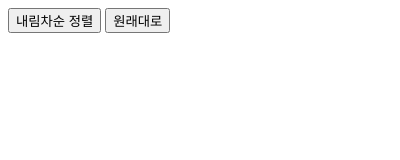
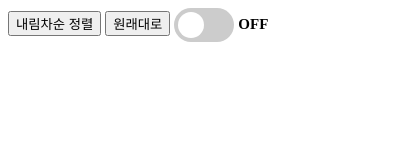
Before and after one commit to mazassumnida/tierimnida, a browser extension: page popup.html in a window 400 px wide. Drawn offline with Linux system fonts and the light colour scheme.

Commit message:
확률적으로 켜지는 토글버튼(기능없음)

```diff
--- a/popup.html
+++ b/popup.html
@@ -2,6 +2,77 @@
 <html lang="en">
   <head>
     <meta charset="UTF-8" />
+    <script src="./scripts/jquery.js"></script>
+    <style>
+      /* The switch - the box around the slider */
+      .switch {
+        position: relative;
+        display: inline-block;
+        width: 60px;
+        height: 34px;
+        vertical-align: middle;
+      }
+
+      /* Hide default HTML checkbox */
+      .switch input {
+        display: none;
+      }
+
+      /* The slider */
+      .slider {
+        position: absolute;
+        cursor: pointer;
+        top: 0;
+        left: 0;
+        right: 0;
+        bottom: 0;
+        background-color: #ccc;
+        -webkit-transition: 0.4s;
+        transition: 0.4s;
+      }
+
+      .slider:before {
+        position: absolute;
+        content: "";
+        height: 26px;
+        width: 26px;
+        left: 4px;
+        bottom: 4px;
+        background-color: white;
+        -webkit-transition: 0.4s;
+        transition: 0.4s;
+      }
+
+      input:checked + .slider {
+        background-color: #2196f3;
+      }
+
+      input:focus + .slider {
+        box-shadow: 0 0 1px #2196f3;
+      }
+
+      input:checked + .slider:before {
+        -webkit-transform: translateX(26px);
+        -ms-transform: translateX(26px);
+        transform: translateX(26px);
+      }
+
+      /* Rounded sliders */
+      .slider.round {
+        border-radius: 34px;
+      }
+
+      .slider.round:before {
+        border-radius: 50%;
+      }
+
+      p {
+        margin: 0px;
+        display: inline-block;
+        font-size: 15px;
+        font-weight: bold;
+      }
+    </style>
     <meta http-equiv="X-UA-Compatible" content="IE=edge" />
     <meta name="viewport" content="width=device-width, initial-scale=1.0" />
     <title>Document</title>
@@ -9,6 +80,12 @@
   <body>
     <button id="toggle_sort">내림차순 정렬</button>
     <button id="toggle_origin">원래대로</button>
+    <label class="switch">
+      <input type="checkbox" />
+      <span class="slider round"></span>
+    </label>
+    <p>OFF</p>
+    <p style="display: none">ON</p>
     <script src="./scripts/popup.js"></script>
   </body>
 </html>
--- a/scripts/popup.js
+++ b/scripts/popup.js
@@ -11,3 +11,8 @@ document.getElementById("toggle_origin").onclick = function () {
     console.log("toggle origin");
   });
 };
+
+var check = $("input[type='checkbox']");
+check.click(function () {
+  $("p").toggle();
+});
```
